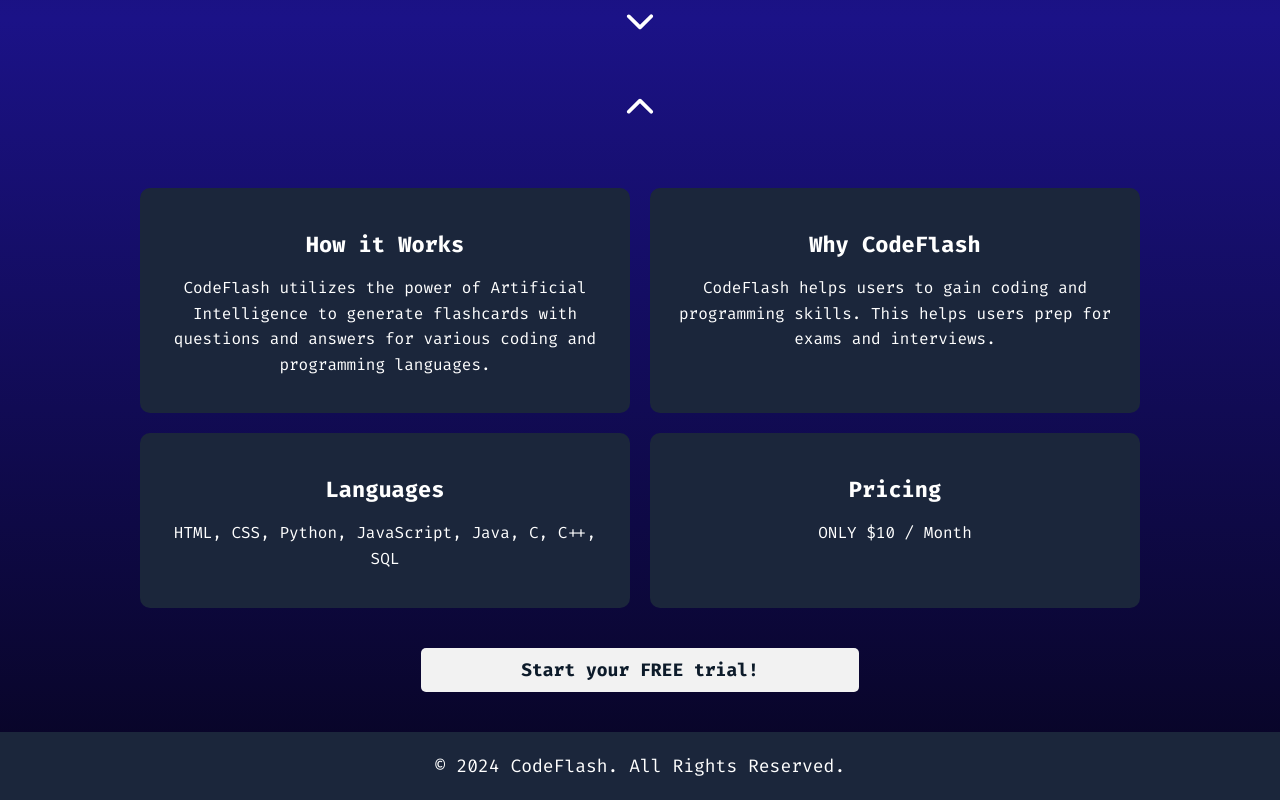
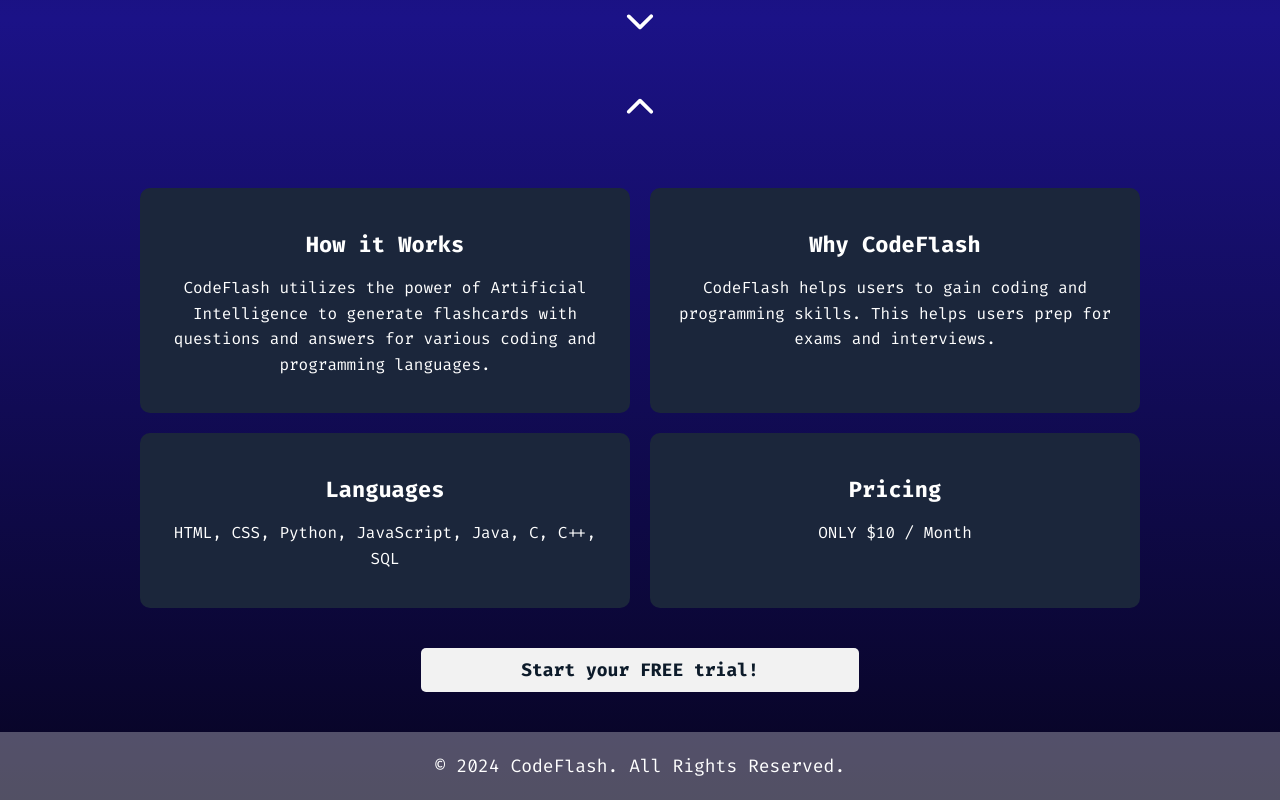
Before and after one commit to synakhanna/ai-flashcards, a Next.js app: page / in a window 1280 px wide. Shown: the part 764-1564 px from the top of the page. Built offline with nearby package versions, Linux system fonts and the light colour scheme.

Commit message:
landing changes

```diff
--- a/app/page.module.css
+++ b/app/page.module.css
@@ -129,13 +129,13 @@
 }
 
 .footer {
-  background-color: #1B263B;
-  padding: 20px;
+  background-color: rgba(255, 255, 255, 0.3);  padding: 20px;
   text-align: center;
 }
 
 .footer p {
   margin: 0;
+  color: white;
   font-size: 18px;
   font-weight: normal;
 }
```
